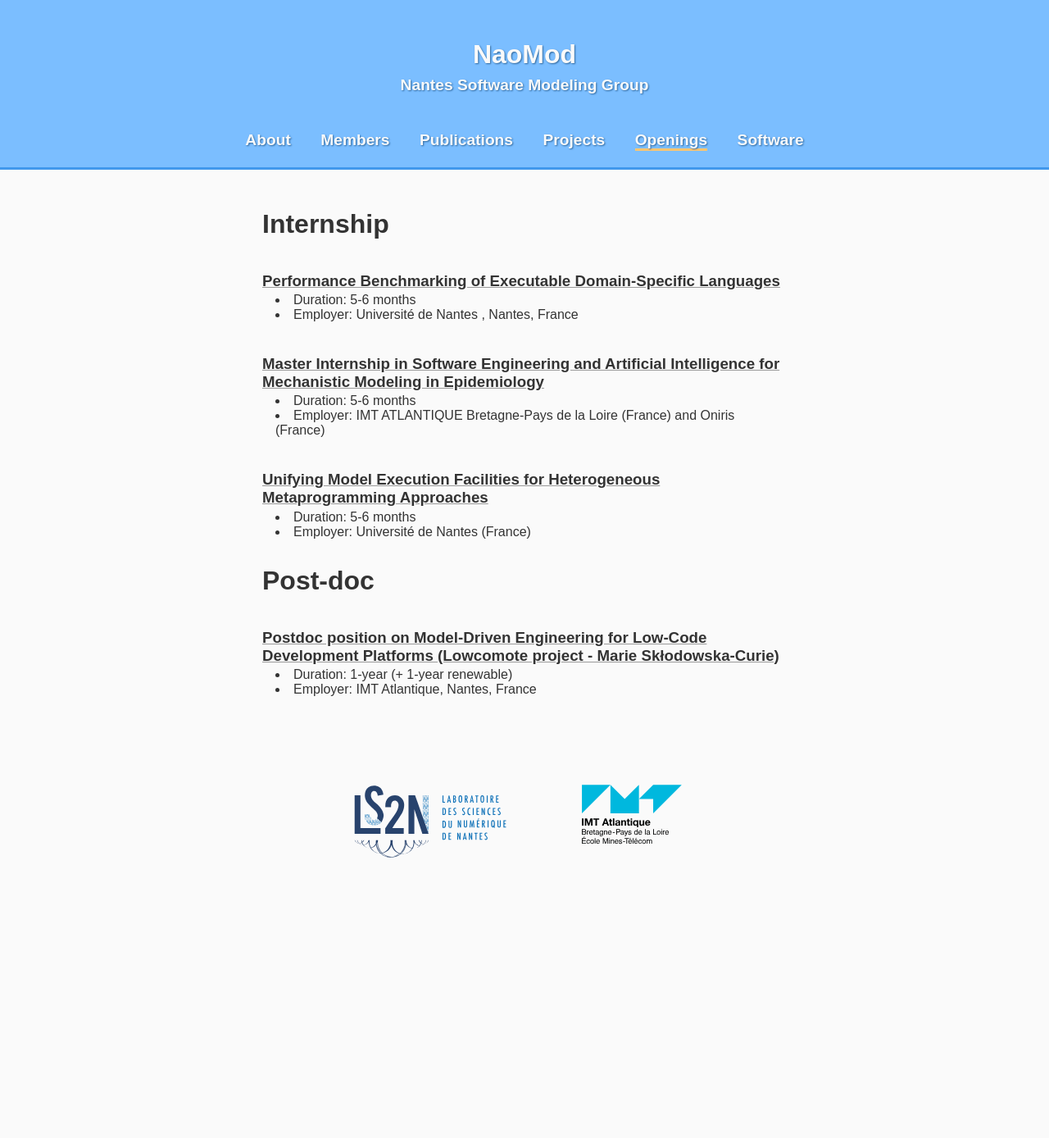
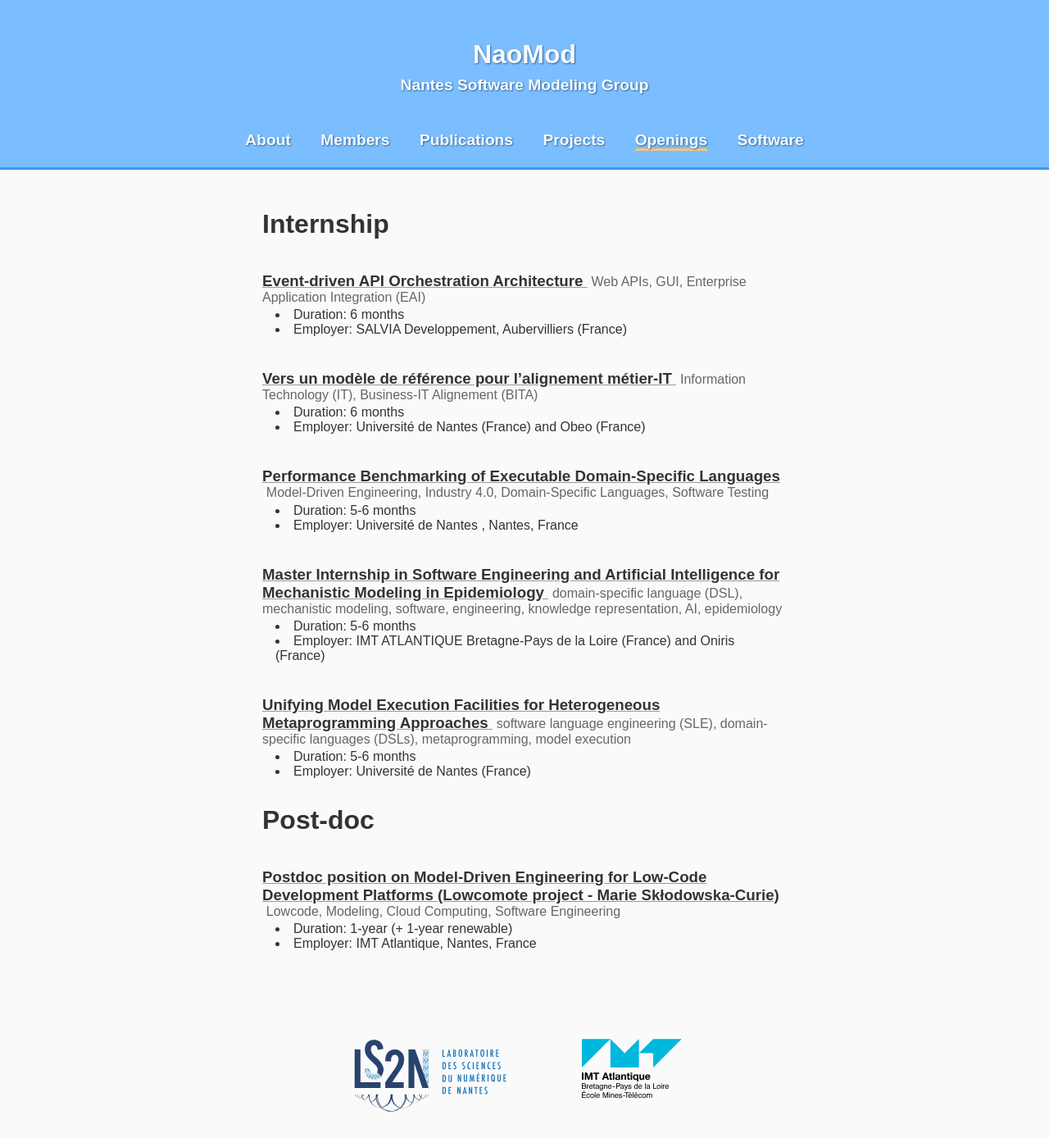
Before and after one commit to NaoMod/naomod.github.io, a Jekyll site: the page built from openings.html, in a window 1280 px wide. Shown: the whole page at 82% size. Built offline with Jekyll 4.4.1, drawn with Linux system fonts in a browser that asks for light colours; before the commit the page ends 1078 px from its top, so only the background shows below that.

Commit message:
New intern positions

```diff
--- a/openings.html
+++ b/openings.html
@@ -8,6 +8,20 @@ openingtype:
   - Post-doc
 
 openings:
+  - title: Event-driven API Orchestration Architecture
+    type: Internship
+    duration: 6 months
+    employer: SALVIA Developpement, Aubervilliers (France)
+    tags: Web APIs, GUI, Enterprise Application Integration (EAI)
+    doc: doc/Internship_salvia.pdf
+
+  - title: Vers un modèle de référence pour l’alignement métier-IT
+    type: Internship
+    duration: 6 months
+    employer: Université de Nantes (France) and Obeo (France)
+    tags: Information Technology (IT), Business-IT Alignement (BITA)
+    doc: doc/Modele_reference_BITA.pdf
+
   - title: Performance Benchmarking of Executable Domain-Specific Languages
     type: Internship
     duration: 5-6 months
@@ -78,7 +92,7 @@ openings:
 {% if opening.type == type %}
 <section>
   <h3><a href="{{ opening.doc }}"> {{ opening.title }} </a></h3>
-  <span class="opening-type"> {{ opening.tag }} </span>
+  <span class="opening-type"> {{ opening.tags }} </span>
   <p>
     <ul>
       <li>Duration: {{opening.duration}} </li>
```
